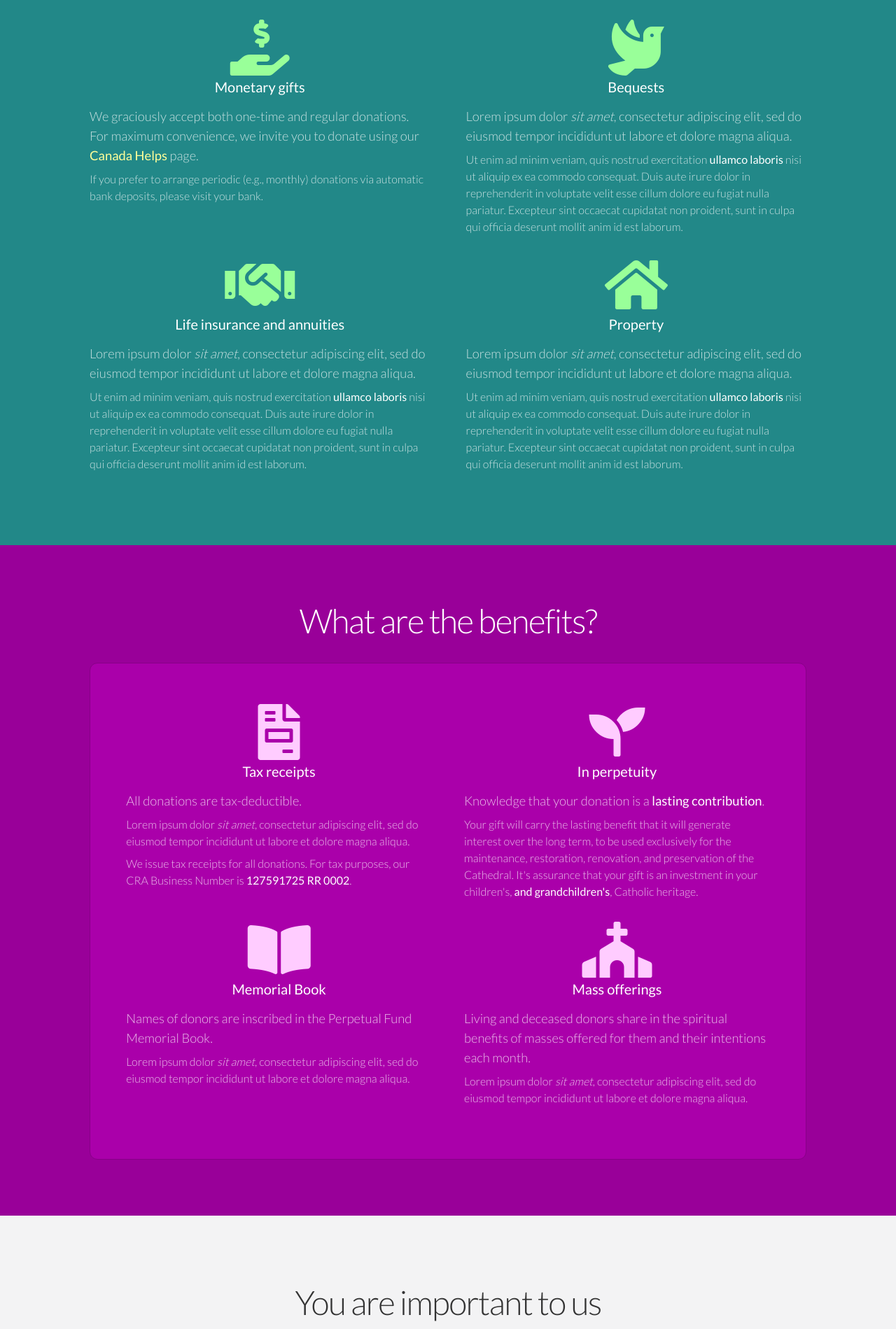
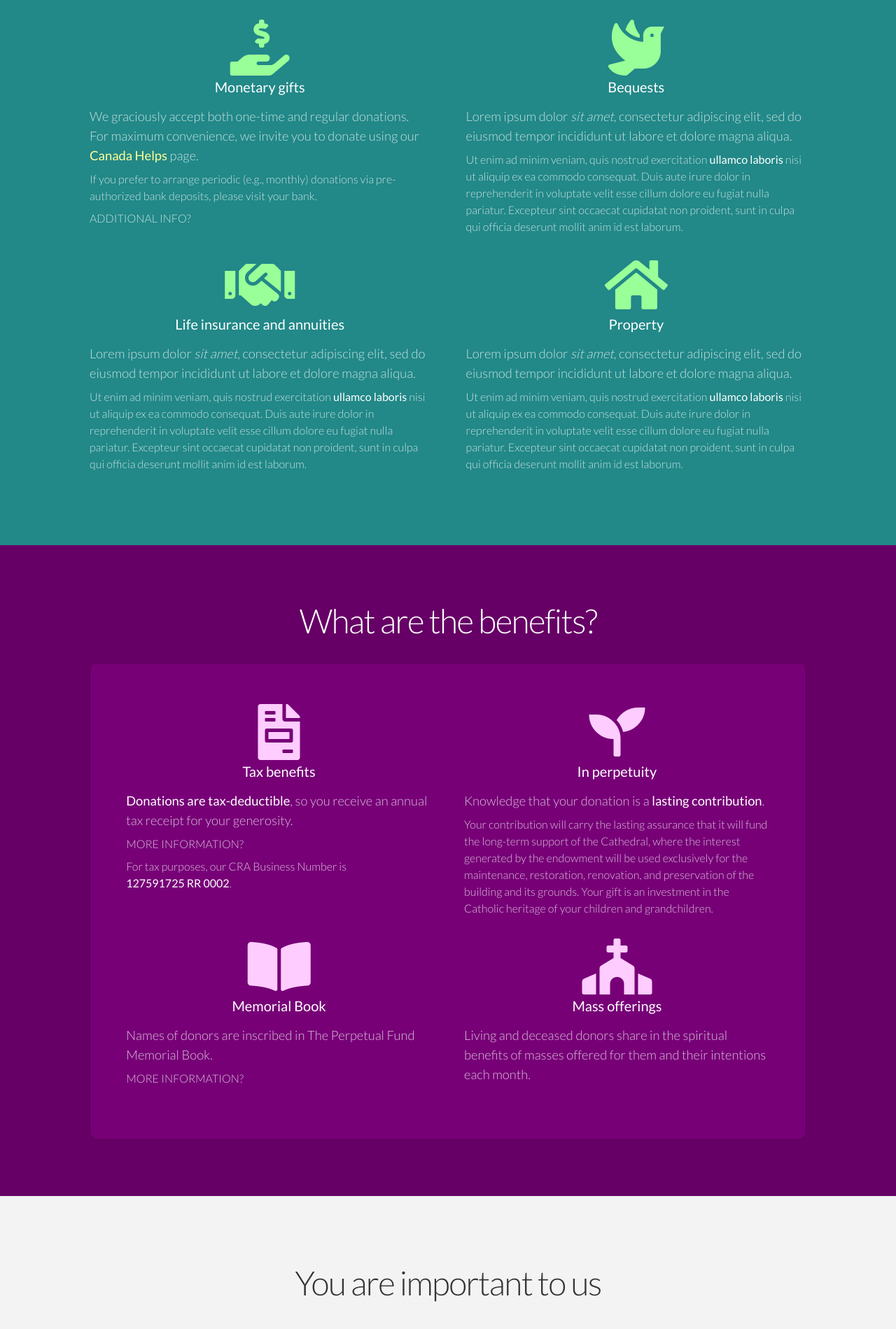
Before and after one commit to perpetualfund-stpeterinchains/perpetualfund-stpeterinchains.github.io, a Jekyll site: the page built from index.html, in a window 1280 px wide. Shown: the part 2656-4555 px from the top of the page at 70% size. Built offline with Jekyll 4.4.1, drawn with Linux system fonts in a browser that asks for light colours; nearby versions of some CDN libraries; some of the changed text lies outside the part shown.

Commit message:
Improved text, darkened background of benefits section

```diff
--- a/_data/main.yml
+++ b/_data/main.yml
@@ -105,20 +105,21 @@ howtodonate:
         [Canada&nbsp;Helps](javascript:void(0))&nbsp;page.
 
         If you prefer to arrange periodic (e.g., monthly) donations via
-        automatic bank deposits, please visit your bank.
+        pre-authorized bank deposits, please visit your bank.
+
+        ADDITIONAL INFO?
     -
       title: Bequests
       icon: dove
       text: &loremipsum |
-        Lorem ipsum dolor *sit amet*, consectetur adipiscing elit, sed do eiusmod
-        tempor incididunt ut labore et dolore magna aliqua.
+        Lorem ipsum dolor *sit amet*, consectetur adipiscing elit, sed do
+        eiusmod tempor incididunt ut labore et dolore magna aliqua.
 
-        Ut enim ad minim
-        veniam, quis nostrud exercitation **ullamco laboris** nisi ut aliquip ex ea
-        commodo consequat. Duis aute irure dolor in reprehenderit in voluptate
-        velit esse cillum dolore eu fugiat nulla pariatur. Excepteur sint
-        occaecat cupidatat non proident, sunt in culpa qui officia deserunt
-        mollit anim id est laborum.
+        Ut enim ad minim veniam, quis nostrud exercitation **ullamco laboris**
+        nisi ut aliquip ex ea commodo consequat. Duis aute irure dolor in
+        reprehenderit in voluptate velit esse cillum dolore eu fugiat nulla
+        pariatur. Excepteur sint occaecat cupidatat non proident, sunt in culpa
+        qui officia deserunt mollit anim id est laborum.
     -
       title: Life insurance and annuities
       icon: handshake
@@ -132,15 +133,14 @@ donorbenefits:
   title: What are the benefits?
   benefits:
     -
-      title: Tax receipts
+      title: Tax benefits
       icon: file-invoice
       text: |
-        All donations are tax-deductible.
+        **Donations are tax-deductible**, so you receive an annual tax receipt
+        for your generosity.
 
-        Lorem ipsum dolor *sit amet*, consectetur adipiscing elit, sed do eiusmod
-        tempor incididunt ut labore et dolore magna aliqua.
+        MORE INFORMATION?
 
-        We issue tax receipts for all donations.
         For tax purposes, our CRA&nbsp;Business&nbsp;Number is
         **127591725&nbsp;RR&nbsp;0002**.
     -
@@ -149,21 +149,21 @@ donorbenefits:
       text: |
         Knowledge that your donation is a **lasting contribution**.
 
-        Your gift will carry the lasting benefit that it will generate interest
-        over the long term, to be used exclusively for the
+        Your contribution will carry the lasting assurance that it will fund
+        the long-term support of the Cathedral, where the interest generated by
+        the endowment will be used exclusively for the
         maintenance, restoration, renovation, and preservation
-        of the Cathedral. It&apos;s assurance that your gift is an investment
-        in your children&apos;s, **and grandchildren&apos;s**,
-        Catholic&nbsp;heritage.
+        of the building and its grounds.
+        Your gift is an investment in the Catholic heritage of your
+        children and grandchildren.
     -
       title: Memorial Book
       icon: book-open
       text: |
-        Names of donors are inscribed in the Perpetual&nbsp;Fund
+        Names of donors are inscribed in The&nbsp;Perpetual&nbsp;Fund
         Memorial&nbsp;Book.
 
-        Lorem ipsum dolor *sit amet*, consectetur adipiscing elit, sed do eiusmod
-        tempor incididunt ut labore et dolore magna aliqua.
+        MORE INFORMATION?
     -
       title: Mass offerings
       icon: church
@@ -171,14 +171,12 @@ donorbenefits:
         Living and deceased donors share in the spiritual benefits of masses
         offered for them and their intentions each month.
 
-        Lorem ipsum dolor *sit amet*, consectetur adipiscing elit, sed do eiusmod
-        tempor incididunt ut labore et dolore magna aliqua.
-
 stewardship:
   title: You are important to us
   text: |
     The Board&nbsp;of&nbsp;Directors of the Perpetual&nbsp;Fund
-    hope you will consider our mission to preserve the beautiful Cathedral
+    hope you will consider our mission to support the preserveation of the
+    beautiful Cathedral&nbsp;of Saint&nbsp;Peter-in-Chains
     well&nbsp;into the&nbsp;future.
     The&nbsp;Fund cannot exist without you.
     With ever-increasing costs and maintenance needs,
--- a/styles/main.scss
+++ b/styles/main.scss
@@ -274,7 +274,7 @@ div.howtodonate-text strong { color: white; }
 
 #donorbenefits {
   padding: 5rem 10%;
-  background-color: #909; color: white;
+  background-color: /* #909 */ #606; color: white;
 }
 
 #donorbenefits > h1 {
@@ -286,8 +286,8 @@ div.howtodonate-text strong { color: white; }
 #donorbenefits-grid {
   margin-top: 2rem;
   padding: 5%;
-  background-color: #a0a;
-  border: 1px solid #808; border-radius: 11px;
+  background-color: /* #a0a */ #707;
+  border: 1px solid /* #808 */ #505; border-radius: 11px;
 }
 
 div.donorbenefits-item { box-sizing: border-box; padding-bottom: 1rem; }
```
